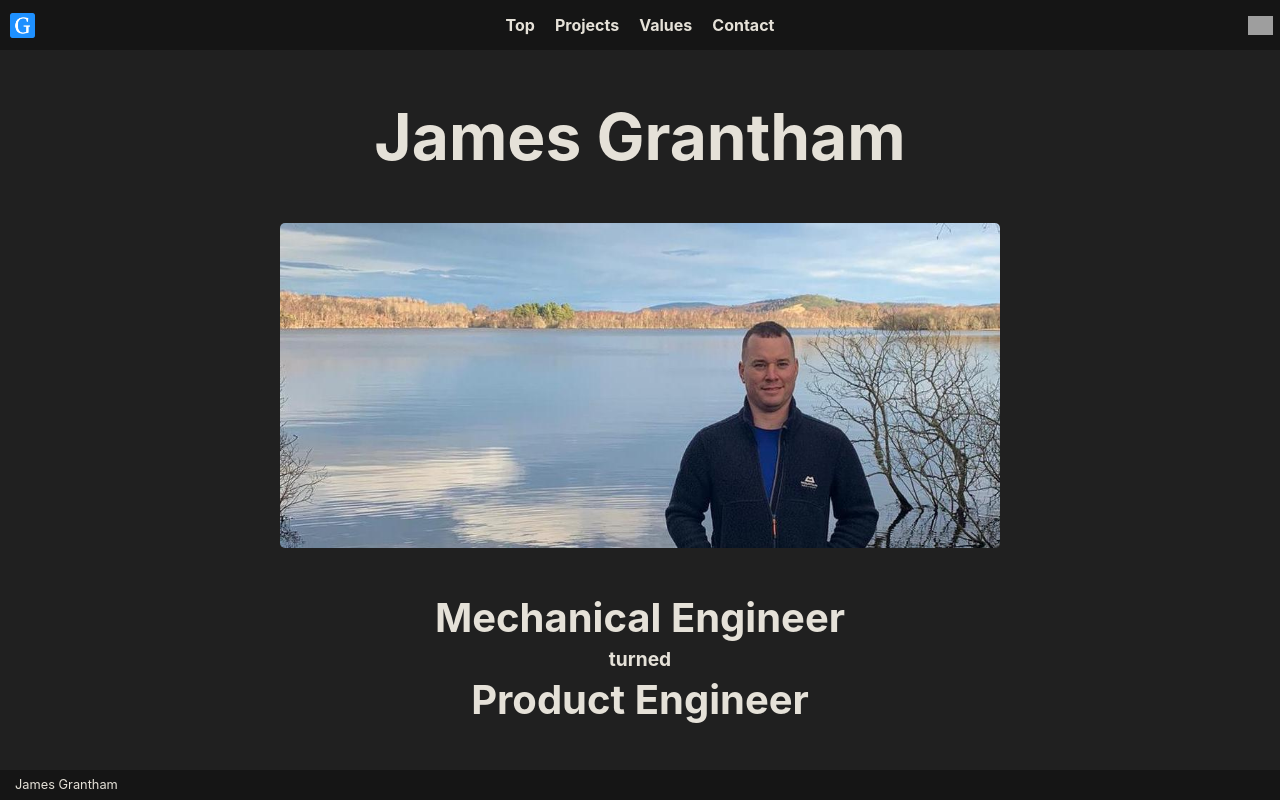
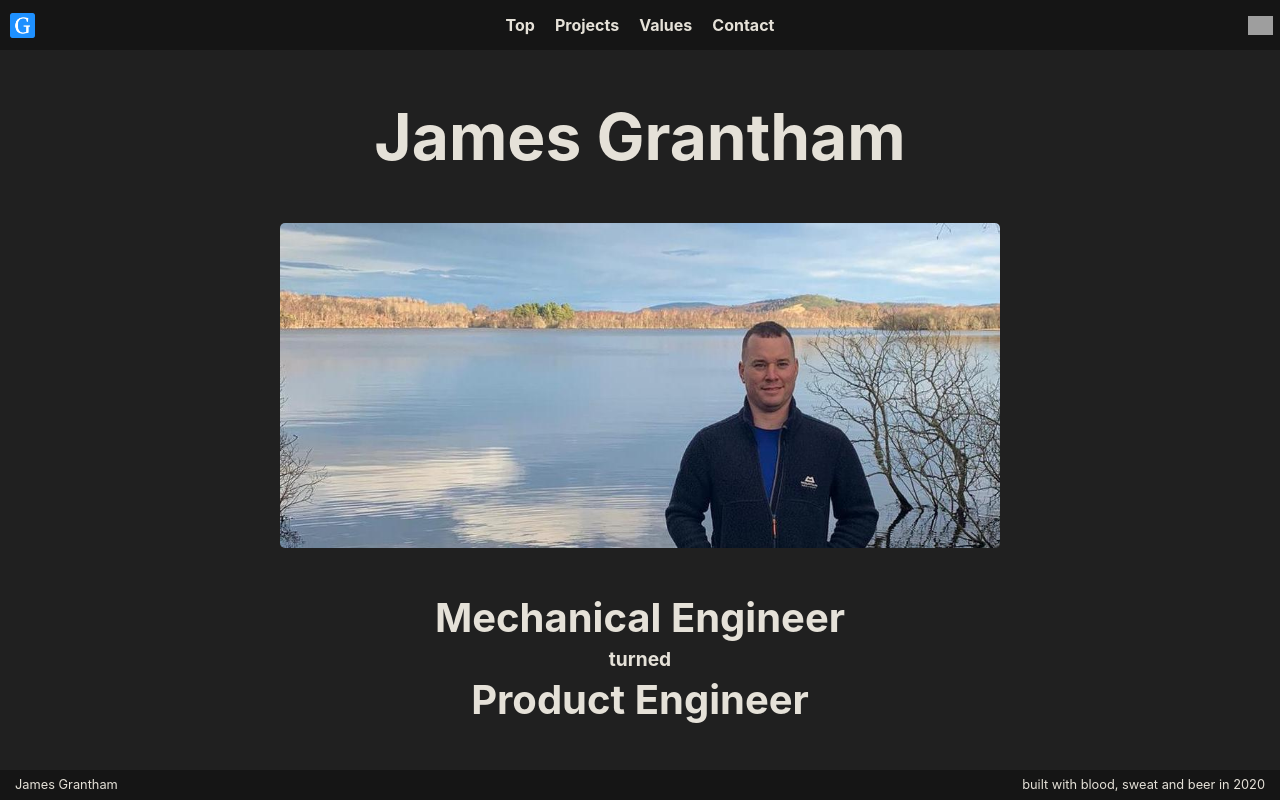
Before and after one commit to jrgrantham/james-grantham, a React (Create React App) app: page / in a window 1280 px wide. Shown: the top 800 px of the page. Built offline with nearby package versions, Linux system fonts and the light colour scheme; no server answers; grey boxes are pictures that could not be loaded.

Commit message:
landing page footer

```diff
--- a/src/components/landing/Footer.jsx
+++ b/src/components/landing/Footer.jsx
@@ -1,26 +1,40 @@
 import React from "react";
 import styled from "styled-components";
-import { footerHeight, landingFooter, landingHeaderFont, appWidth } from "../../views/styling";
+import { footerHeight, landingFooter, landingHeaderFont, appWidth, mediaBreak } from "../../views/styling";
 
 export default function FooterBanner(props) {
   return (
     <Footer>
       <p style={pstyle} >James Grantham</p>
+      <p style={pstyle} className='slogan'>built with blood, sweat and beer in 2020</p>
     </Footer>
   );
 }
 
 const Footer = styled.div`
+  display: flex;
+  justify-content: space-between;
   background-color: ${landingFooter};
   height: ${footerHeight}px;
   width: 100%;
   max-width: ${appWidth};
   position: fixed;
   bottom: 0;
+
+  @media (max-width: ${mediaBreak}) {
+    justify-content: center;
+  }
+
+  .slogan {
+    @media (max-width: ${mediaBreak}) {
+      display: none
+    }
+  }
 `;
 
 const pstyle = {
   padding: '6px 15px',
   color: landingHeaderFont,
-  fontSize: '0.8rem'
+  fontSize: '0.8rem',
+  textAlign: 'center',
 }
--- a/src/components/landing/InitialView.jsx
+++ b/src/components/landing/InitialView.jsx
@@ -75,14 +75,14 @@ const LandingContent = styled.div`
     display: flex;
     flex-direction: column;
     align-items: center;
-    transition: opacity 1s;
+    transition: opacity 2s;
   }
 
   .img {
     width: 90%;
     max-width: 800px;
     max-width: 90vh;
-    transition: max-width 0.8s;
+    transition: max-width 1s;
   }
 
   img {
--- a/src/data/values.js
+++ b/src/data/values.js
@@ -1,5 +1,5 @@
 export const title = 'Values'
-export const comment = 'We were asked to think of values that define us. The ones listed below are the ones that I have selected to be the most important to try and live by.'
+export const comment = 'I was once asked to think of values that define me. The ones listed below are in no particular order that I have selected to be the most important and try and live by them.'
 
 export const values = [
   {
```
